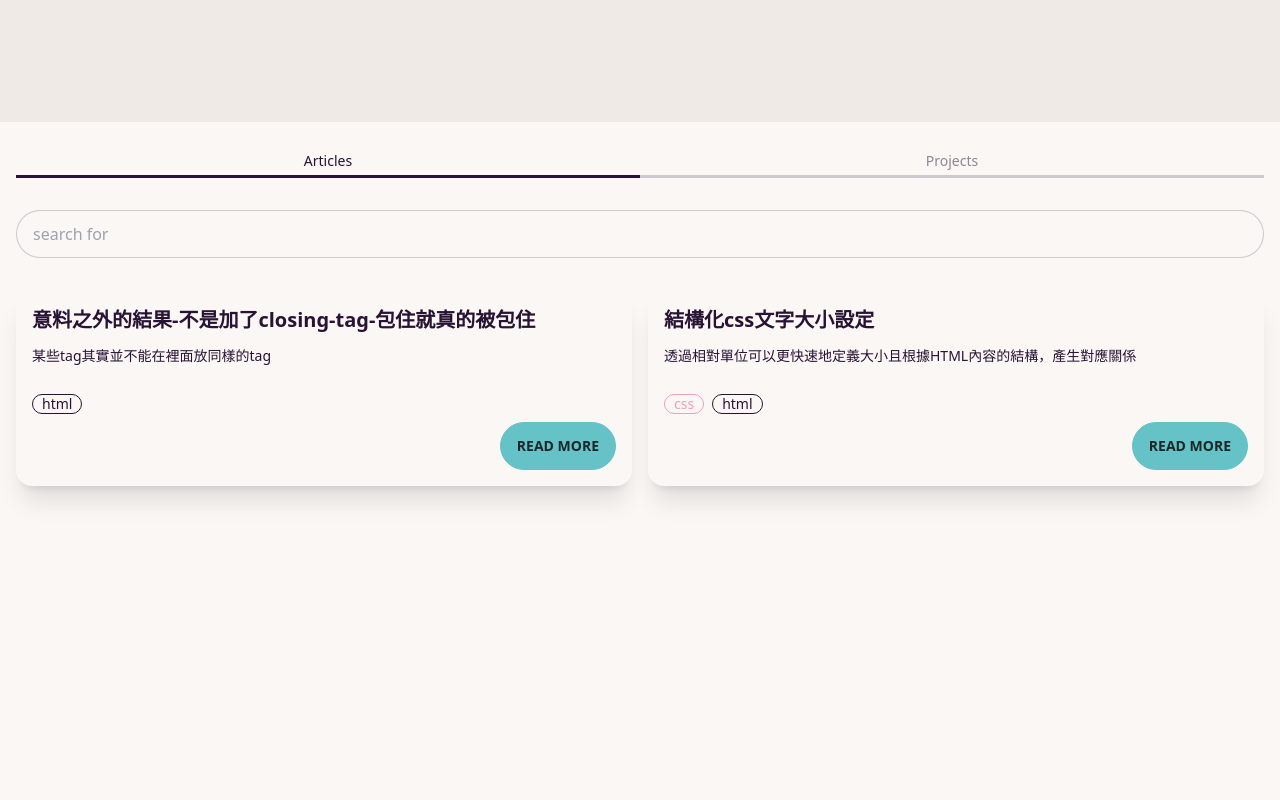
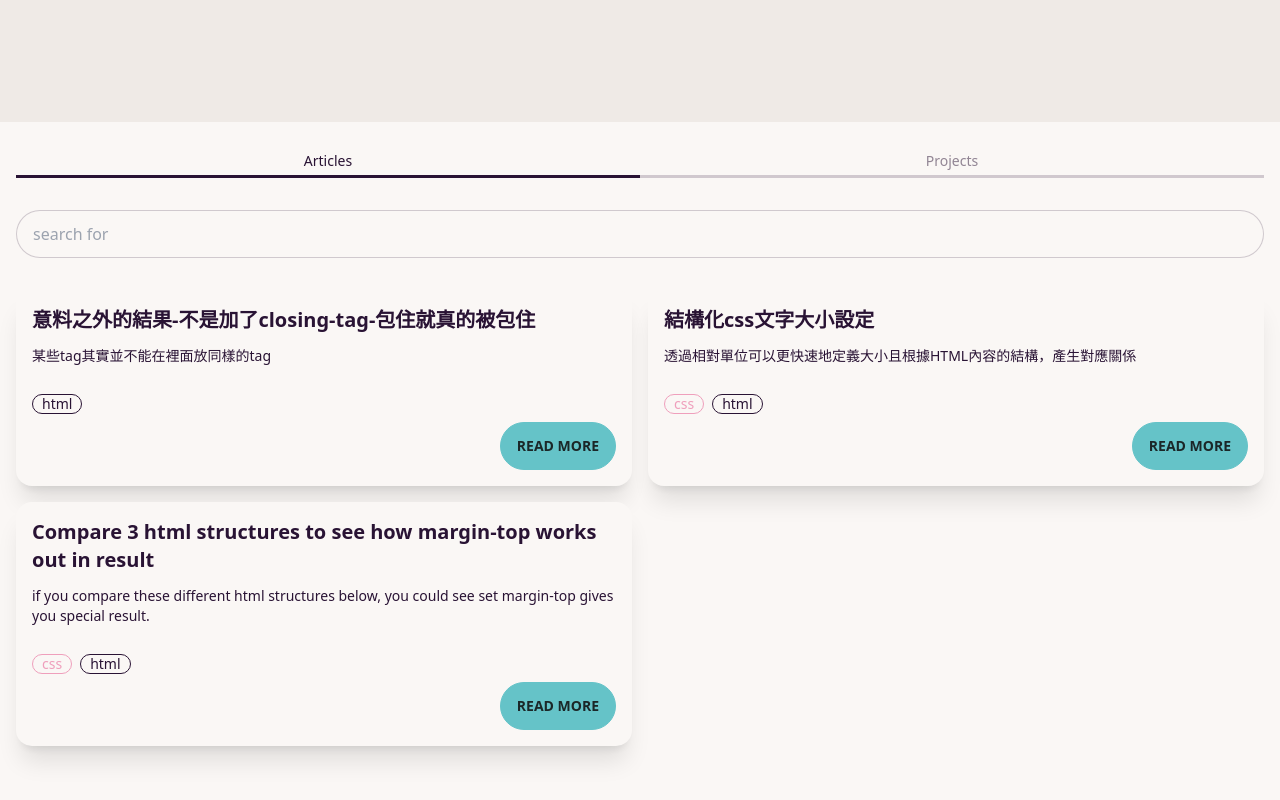
Before and after one commit to jimmyww7710/react-personal-blog-with-tailwind, a React app: page / in a window 1280 px wide. Shown: the part 678-1478 px from the top of the page. Built offline with nearby package versions, Linux system fonts and the light colour scheme; the HTML template or start-up script is replaced by a standard one.

Commit message:
- add a new article

```diff
--- a/src/App.jsx
+++ b/src/App.jsx
@@ -16,6 +16,12 @@ const tabsData = {
       "title": "結構化css文字大小設定",
       "summary": "透過相對單位可以更快速地定義大小且根據HTML內容的結構，產生對應關係",
       "link": "https://medium.com/@jimmyww7710/結構化css文字大小設定-637e632def48",
+      "tags": ['css', 'html']
+    },
+    {
+      "title": "Compare 3 html structures to see how margin-top works out in result",
+      "summary": "if you compare these different html structures below, you could see set margin-top gives you special result.",
+      "link": "https://jimmyww7710.medium.com/compare-3-html-structures-to-see-how-margin-top-works-out-in-result-2e1e09f0c4a7",
       "tags": ['css', 'html']
     }
   ],
@@ -76,8 +82,6 @@ const App = () => {
         return regexPattern.test(item.title.toLowerCase()) || regexPattern.test(item.summary.toLowerCase()) || item.tags && regexPattern.test(item.tags.join().toLowerCase());
       }
       ));
-
-    console.log(tabsData[currentTabIndex], filterList);
   }
 
   return (
```
